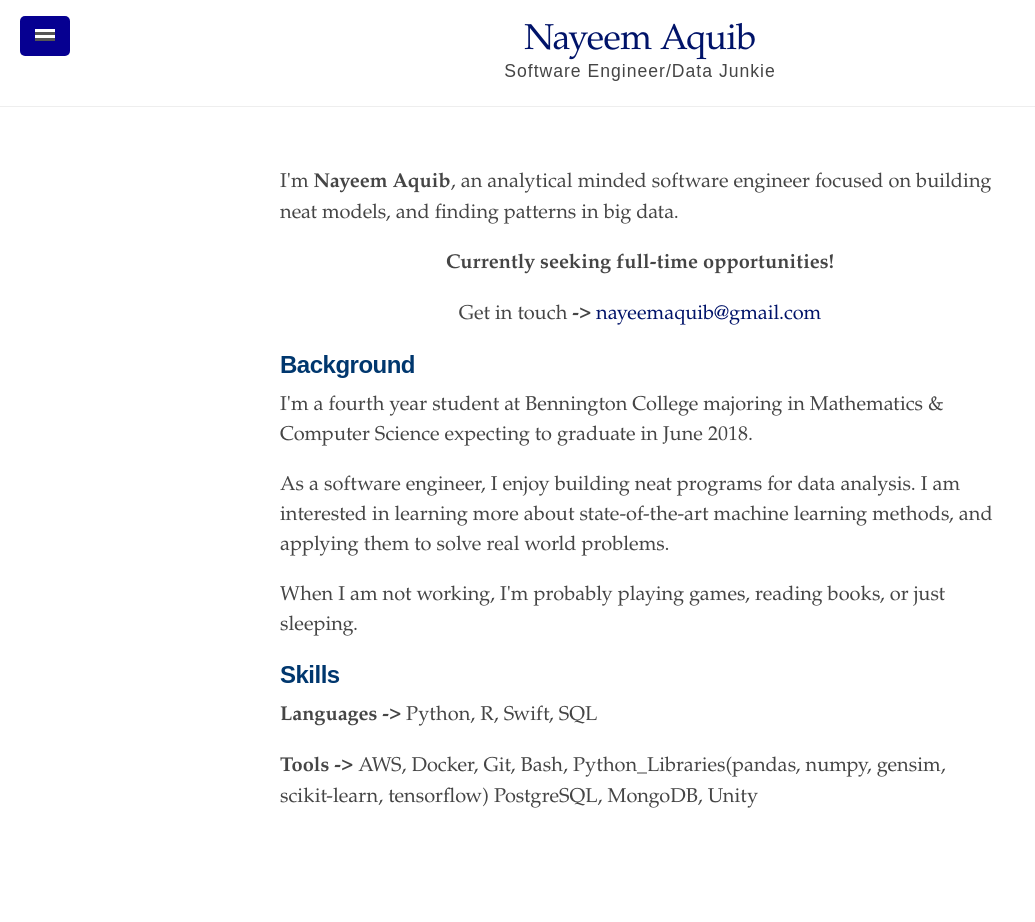
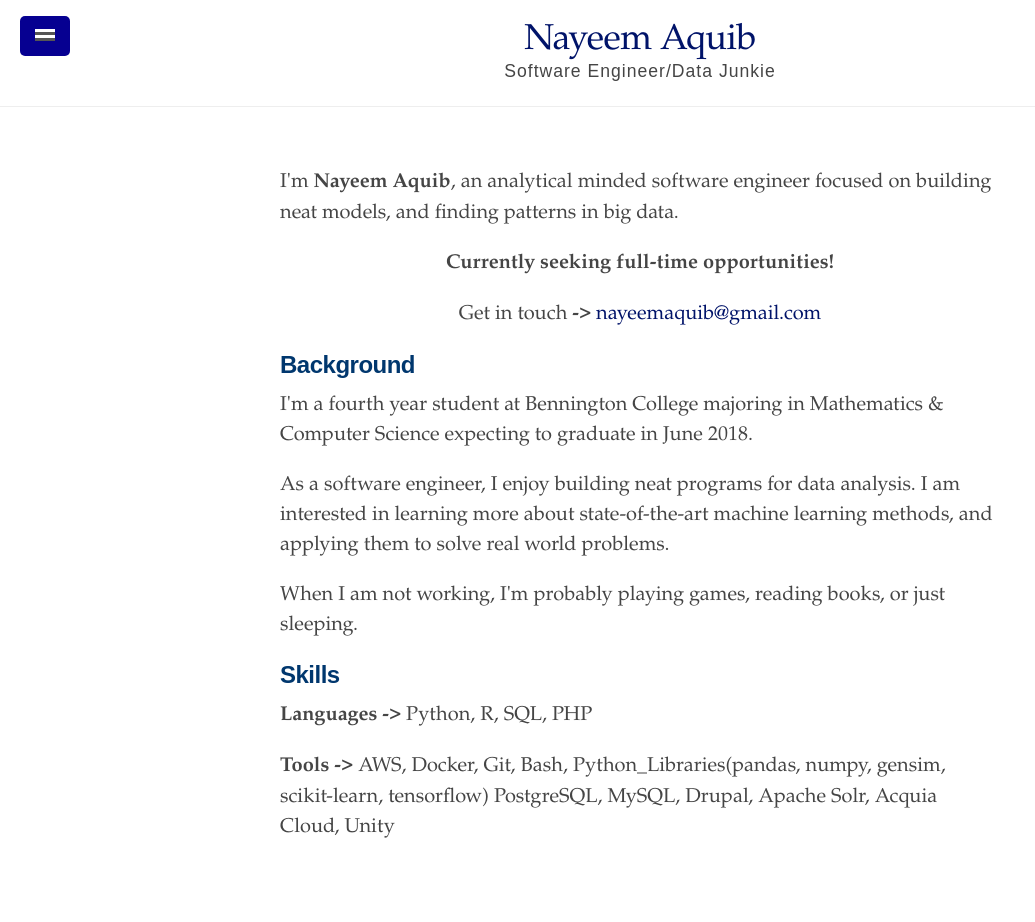
Before and after one commit to nayeemaquib/nayeemaquib.github.io, a Jekyll site: the page built from index.html, in a window 1280 px wide. Shown: the whole page, without its empty margins (0-1035 px from the left). Built offline with Jekyll 4.4.1, drawn with Linux system fonts in a browser that asks for light colours; before the commit the page ends 900 px from its top, so only the background shows below that.

Commit message:
adding some changes to the homepage

```diff
--- a/index.html
+++ b/index.html
@@ -22,9 +22,9 @@ title: "Nayeem Aquib"
 
   <h2><strong>Skills</strong></h2>
 
-  <p><strong>Languages -&gt;</strong> Python, R, Swift, SQL</p>
+  <p><strong>Languages -&gt;</strong> Python, R, SQL, PHP</p>
 
-  <p><strong>Tools -&gt;</strong> AWS, Docker, Git, Bash, Python_Libraries(pandas, numpy, gensim, scikit-learn, tensorflow)&nbsp;PostgreSQL, MongoDB, Unity</p>
+  <p><strong>Tools -&gt;</strong> AWS, Docker, Git, Bash, Python_Libraries(pandas, numpy, gensim, scikit-learn, tensorflow)&nbsp;PostgreSQL, MySQL, Drupal, Apache Solr, Acquia Cloud, Unity</p>
 
 
   <p></p>
```
